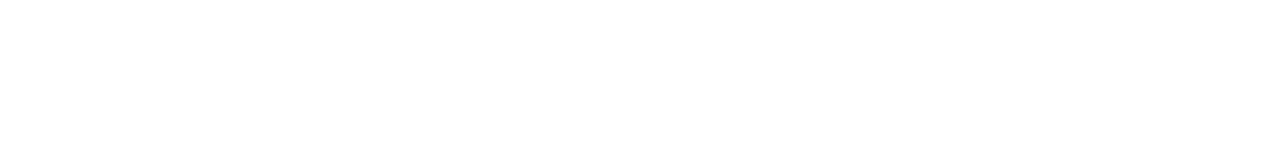
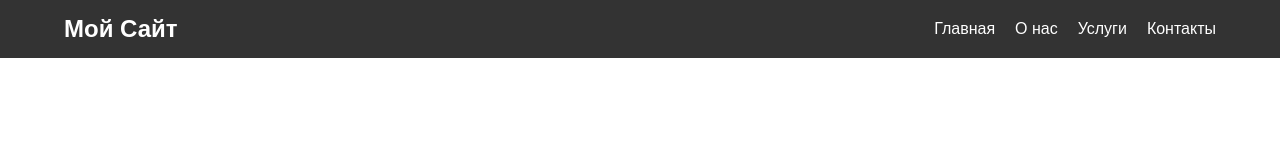
Before and after one commit to ale742/LeGeNDa, a plain HTML site: page index.html in a window 1280 px wide. Drawn offline with Linux system fonts and the light colour scheme; a web font is replaced by a local one.

Commit message:
feat: header

```diff
--- a/assets/css/style.css
+++ b/assets/css/style.css
@@ -8,3 +8,55 @@
     margin: 0;
     box-sizing: inherit;
 }
+/* Общие настройки */
+* {
+    margin: 0;
+    padding: 0;
+    box-sizing: border-box;
+}
+
+body {
+    font-family: Arial, sans-serif;
+}
+
+/* Стили для шапки */
+.header {
+    background-color: #333;
+    color: #fff;
+    padding: 15px 0;
+}
+
+.container {
+    width: 90%;
+    max-width: 1200px;
+    margin: 0 auto;
+    display: flex;
+    justify-content: space-between;
+    align-items: center;
+}
+
+/* Стили для логотипа */
+.logo {
+    font-size: 1.5em;
+    font-weight: bold;
+    color: #fff;
+    text-decoration: none;
+}
+
+/* Стили для навигации */
+.nav-list {
+    list-style: none;
+    display: flex;
+    gap: 20px;
+}
+
+.nav-list a {
+    color: #fff;
+    text-decoration: none;
+    font-size: 1em;
+    transition: color 0.3s;
+}
+
+.nav-list a:hover {
+    color: #f0a500; /* Цвет при наведении */
+}
--- a/index.html
+++ b/index.html
@@ -10,6 +10,23 @@
     <link rel="stylesheet" href="assets/css/style.css">
 </head>
 <body>
+
+    <!-- Шапка сайта -->
+<header class="header">
+    <div class="container">
+        <a href="#" class="logo">Мой Сайт</a>
+        <nav class="nav">
+            <ul class="nav-list">
+                <li><a href="#home">Главная</a></li>
+                <li><a href="#about">О нас</a></li>
+                <li><a href="#services">Услуги</a></li>
+                <li><a href="#contact">Контакты</a></li>
+            </ul>
+        </nav>
+    </div>
+</header>
+
+
     <script src="assets/js/main.js"></script>
 </body>
 </html>
```
